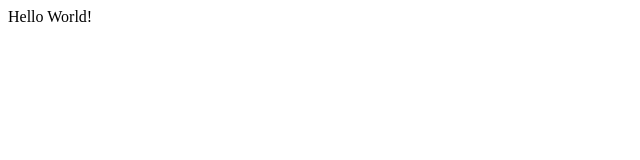
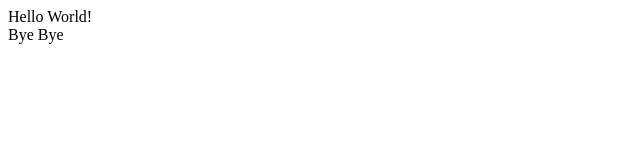
Before and after one commit to emersonwust/demo-1, a plain HTML site: page index.html in a window 1280 px wide. Shown: the full height of the page, 0-640 px from the left. Drawn offline with Linux system fonts and the light colour scheme.

Commit message:
edit index.html

```diff
--- a/index.html
+++ b/index.html
@@ -1,3 +1,4 @@
 <div id="div">
-    Hello World!
+    Hello World!<BR>
+    Bye Bye
 </div>
```
